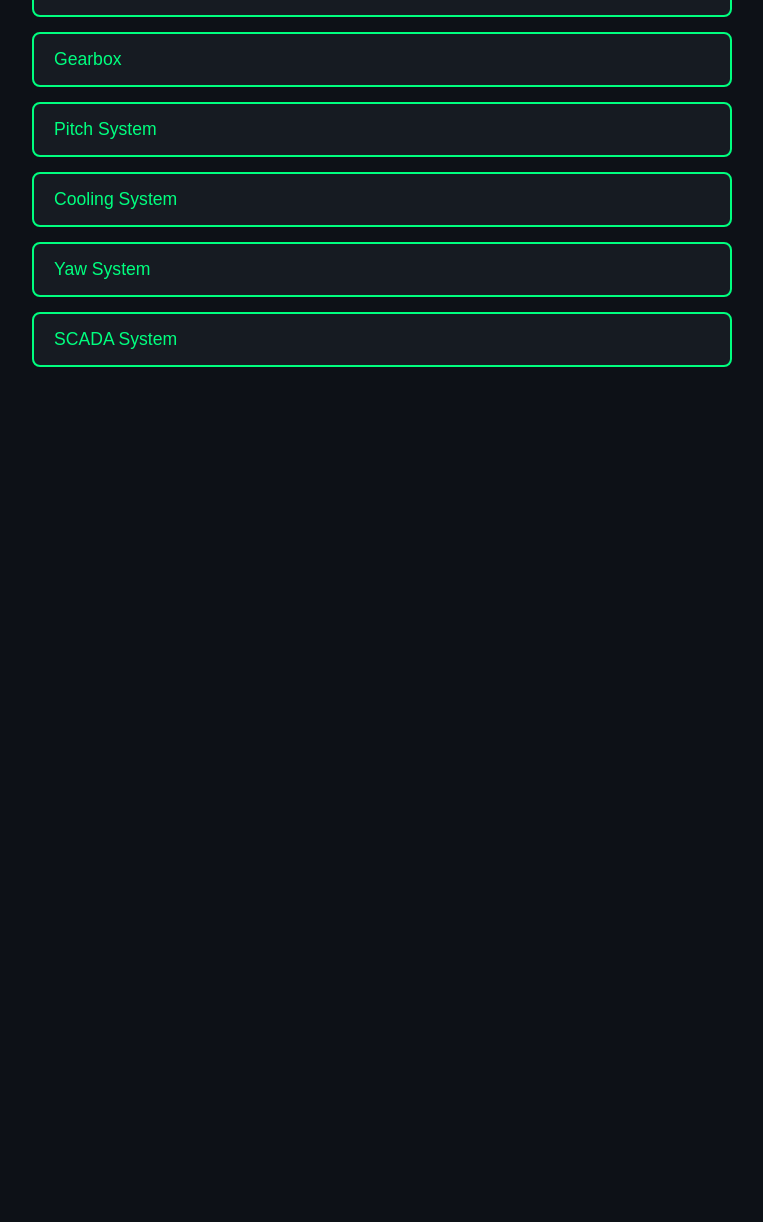
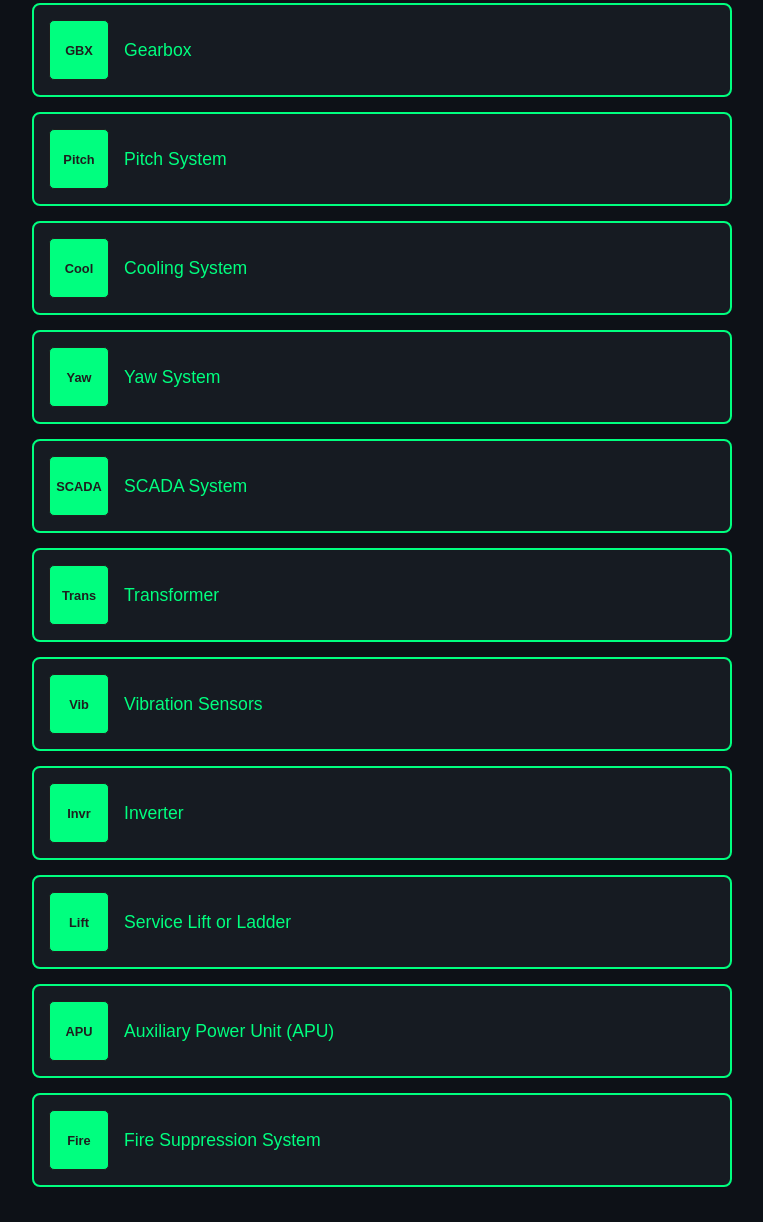
Before and after one commit to javiermatiasarias/WTG, a plain HTML site: page index.html in a window 1280 px wide. Shown: the part 292-1514 px from the top of the page, without its empty margins (258-1021 px from the left). Before the commit the page ends 800 px from the top, so only its background shows below. Drawn offline with Linux system fonts and the light colour scheme.

Commit message:
index.html

```diff
--- a/index.html
+++ b/index.html
@@ -1,4 +1,3 @@
-
 <!DOCTYPE html>
 <html lang="en">
 <head>
@@ -39,7 +38,7 @@
     }
 
     .component-item {
-      padding: 15px 20px;
+      padding: 15px;
       background-color: #161b22;
       border: 2px solid #00ff7f;
       border-radius: 8px;
@@ -48,12 +47,29 @@
       transition: all 0.3s ease;
       font-size: 1.1rem;
       color: #00ff7f;
+      display: flex;
+      align-items: center;
     }
 
     .component-item:hover {
       background-color: #00ff7f;
       color: #161b22;
       transform: translateY(-3px);
+    }
+
+    .component-blueprint {
+      width: 60px;
+      height: 60px;
+      background-color: #00ff7f;
+      border: 1px solid #1e1e1e;
+      border-radius: 5px;
+      margin-right: 15px;
+      display: flex;
+      align-items: center;
+      justify-content: center;
+      font-size: 0.8rem;
+      font-weight: bold;
+      color: #1e1e1e;
     }
 
     .component-details {
@@ -75,8 +91,9 @@
 
 <h1>Wind Turbine Components</h1>
 <ul class="component-list">
-  <!-- Components -->
+  <!-- Components with Blueprint -->
   <li class="component-item" onclick="toggleDetails(this)">
+    <div class="component-blueprint">Blade</div>
     Blades
     <div class="component-details">
       <p><strong>Description:</strong> Long, curved structures that capture the wind.</p>
@@ -84,6 +101,7 @@
     </div>
   </li>
   <li class="component-item" onclick="toggleDetails(this)">
+    <div class="component-blueprint">Nacelle</div>
     Nacelle
     <div class="component-details">
       <p><strong>Description:</strong> The main housing unit on top of the tower.</p>
@@ -91,6 +109,7 @@
     </div>
   </li>
   <li class="component-item" onclick="toggleDetails(this)">
+    <div class="component-blueprint">GBX</div>
     Gearbox
     <div class="component-details">
       <p><strong>Description:</strong> Mechanism inside the nacelle that adjusts the speed of the rotor.</p>
@@ -98,6 +117,7 @@
     </div>
   </li>
   <li class="component-item" onclick="toggleDetails(this)">
+    <div class="component-blueprint">Pitch</div>
     Pitch System
     <div class="component-details">
       <p><strong>Description:</strong> Mechanism at the base of each blade.</p>
@@ -105,6 +125,7 @@
     </div>
   </li>
   <li class="component-item" onclick="toggleDetails(this)">
+    <div class="component-blueprint">Cool</div>
     Cooling System
     <div class="component-details">
       <p><strong>Description:</strong> Located inside the nacelle, includes fans and radiators.</p>
@@ -112,6 +133,7 @@
     </div>
   </li>
   <li class="component-item" onclick="toggleDetails(this)">
+    <div class="component-blueprint">Yaw</div>
     Yaw System
     <div class="component-details">
       <p><strong>Description:</strong> Mechanism that turns the nacelle.</p>
@@ -119,10 +141,59 @@
     </div>
   </li>
   <li class="component-item" onclick="toggleDetails(this)">
+    <div class="component-blueprint">SCADA</div>
     SCADA System
     <div class="component-details">
       <p><strong>Description:</strong> Monitoring and control system.</p>
       <p><strong>Function:</strong> Tracks performance and faults, providing real-time data.</p>
+    </div>
+  </li>
+  <li class="component-item" onclick="toggleDetails(this)">
+    <div class="component-blueprint">Trans</div>
+    Transformer
+    <div class="component-details">
+      <p><strong>Description:</strong> Converts low-voltage electricity generated by the turbine to higher voltage for grid transmission.</p>
+      <p><strong>Function:</strong> Essential for efficient power transfer to the grid.</p>
+    </div>
+  </li>
+  <li class="component-item" onclick="toggleDetails(this)">
+    <div class="component-blueprint">Vib</div>
+    Vibration Sensors
+    <div class="component-details">
+      <p><strong>Description:</strong> Sensors placed throughout the nacelle and tower.</p>
+      <p><strong>Function:</strong> Detects vibrations that could indicate wear or misalignment, helping with early fault detection.</p>
+    </div>
+  </li>
+  <li class="component-item" onclick="toggleDetails(this)">
+    <div class="component-blueprint">Invr</div>
+    Inverter
+    <div class="component-details">
+      <p><strong>Description:</strong> Converts DC to AC power in some wind turbine models.</p>
+      <p><strong>Function:</strong> Ensures compatibility with the grid.</p>
+    </div>
+  </li>
+  <li class="component-item" onclick="toggleDetails(this)">
+    <div class="component-blueprint">Lift</div>
+    Service Lift or Ladder
+    <div class="component-details">
+      <p><strong>Description:</strong> Provides access inside the tower for maintenance personnel.</p>
+      <p><strong>Function:</strong> Ensures safe maintenance and inspection access.</p>
+    </div>
+  </li>
+  <li class="component-item" onclick="toggleDetails(this)">
+    <div class="component-blueprint">APU</div>
+    Auxiliary Power Unit (APU)
+    <div class="component-details">
+      <p><strong>Description:</strong> Backup power source in case of grid failure.</p>
+      <p><strong>Function:</strong> Provides emergency power to essential systems.</p>
+    </div>
+  </li>
+  <li class="component-item" onclick="toggleDetails(this)">
+    <div class="component-blueprint">Fire</div>
+    Fire Suppression System
+    <div class="component-details">
+      <p><strong>Description:</strong> Fire prevention setup within the nacelle.</p>
+      <p><strong>Function:</strong> Automatically detects and extinguishes fires in critical components.</p>
     </div>
   </li>
 </ul>
```
